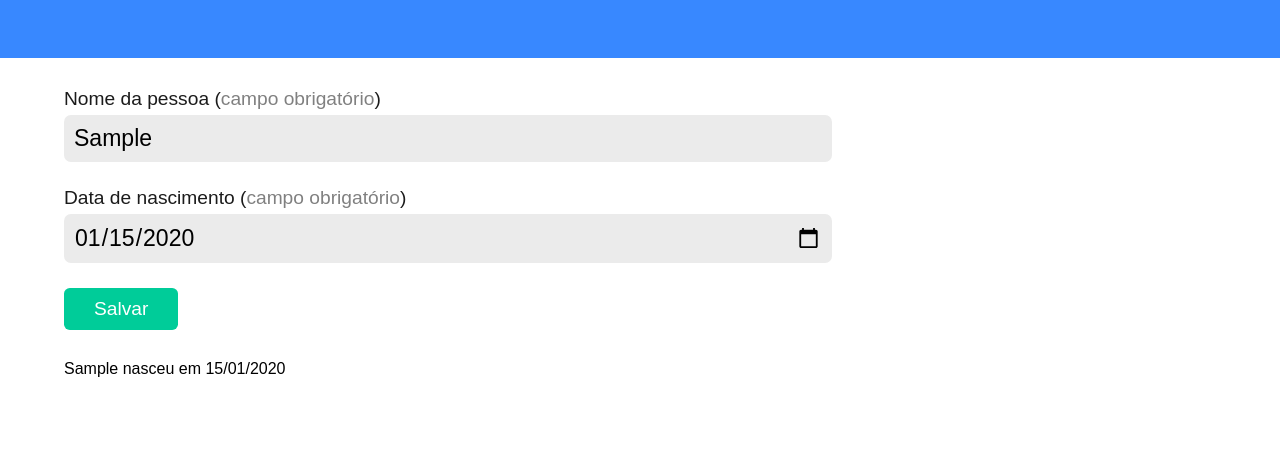
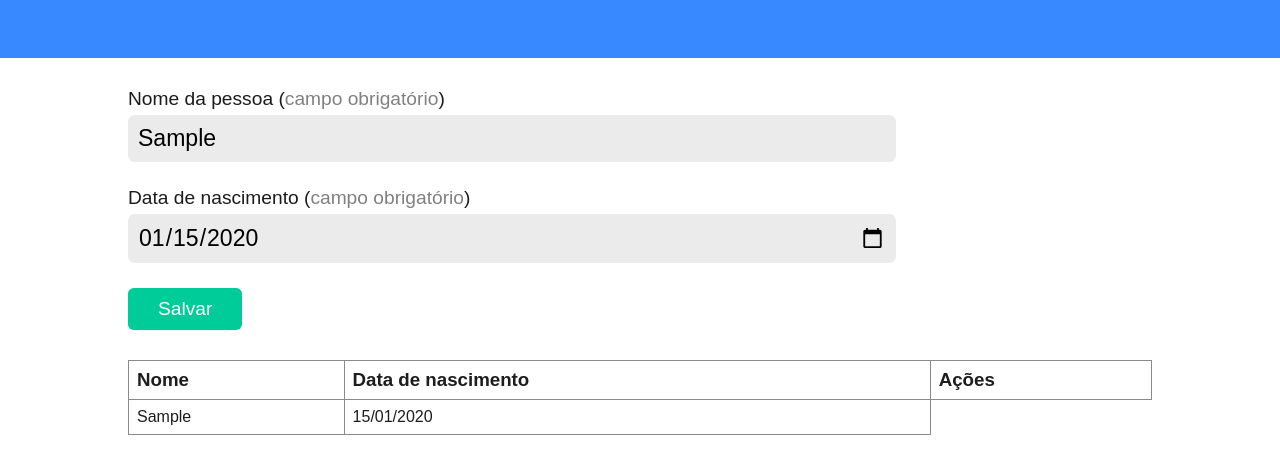
Before and after one commit to lucassl2020/7DaysOfCode, a plain HTML site: page JS e DOM/index.html in a window 1280 px wide. Both pictures are taken after typing "Sample", "2020-01-15" into the empty fields and a click on the button "Salvar". Shown: the part 102-576 px from the top of the page. Drawn offline with Linux system fonts and the light colour scheme.

Commit message:
Save people in localStorage and loading in table

```diff
--- a/JS e DOM/css/style.css
+++ b/JS e DOM/css/style.css
@@ -5,9 +5,14 @@
     font-family: sans-serif;
 }
 
+/* body{
+    max-width: 100vw;
+} */
+
 button{
     padding: 5px;
 }
+
 
 .cabecalho{
     display: flex;
@@ -19,7 +24,7 @@ button{
 }
 
 .conteudo-principal{
-    padding: 0 5vw;
+    padding: 0 10vw;
 }
 
 .formulario{
@@ -91,6 +96,17 @@ button{
     padding: 30px;
 }
 
+table {
+    width: 100%;
+    border-collapse: collapse;
+    color: rgb(29, 29, 29);
+}
+th, td {
+    border: 1px solid rgb(138, 138, 138); /* Borda das células */
+    padding: 8px; /* Espaçamento interno das células */
+    text-align: left; /* Alinhamento do texto */
+}
+
 #error-message{
     font-size: 1.1em;
 }
--- a/JS e DOM/index.html
+++ b/JS e DOM/index.html
@@ -38,8 +38,18 @@
             </button>
         </form>
 
-        <p id="print"></p>
+        <table id="tabela-pessoas">
+            <thead>
+                <tr>
+                    <td><h3>Nome</h3></td>
+                    <td><h3>Data de nascimento</h3></td>
+                    <td><h3>Ações</h3></td>
+                </tr>
+            </thead>
+            <tbody></tbody>
+        </table>
     </main>
+
 
     <div class="modal-container">
         <div class="modal">
--- a/JS e DOM/scripts/main.js
+++ b/JS e DOM/scripts/main.js
@@ -12,35 +12,50 @@ function formatDate(date){
     return date.split('-').reverse().join('/');
 }
 
-function validateData(data){
+function validatePessoa(data){
     let dataIsValid = true;
     const errorMessage = document.getElementById("error-message");
 
     if (data.nome.length === 0 || data.dataNascimento.length === 0){
         errorMessage.textContent = "Preencha todos os campos";
         dataIsValid = false;
+    }else if (!(/^[a-zA-Z\s]+$/.test(data.nome))){
+        errorMessage.textContent = "O nome deve conter apenas letras e espaços";
+        dataIsValid = false;
     }else if (data.nome.length < 3 || 120 <  data.nome.length){
         errorMessage.textContent = "O nome deve possuir de 3 a 120 caracteres";
-        dataIsValid = false;
-    }else if (!(/^[a-zA-Z\s]+$/.test(data.nome))){
-        errorMessage.textContent = "O nome deve conter apenas letras e espaços";
         dataIsValid = false;
     }
 
     return dataIsValid;
 }
 
+function savePessoa(data){
+    const pessoasVetor = JSON.parse(localStorage.getItem('pessoas')) || [];
+
+    pessoasVetor.push(data);
+
+    localStorage.setItem('pessoas', JSON.stringify(pessoasVetor));
+}
+
 function showData(event){
     event.preventDefault();
 
     const data = collectData();
-    const [nome, dataNascimento] = [data.nomeElement.value, formatDate(data.dataNascimentoElement.value)];
+    const pessoa = {nome: data.nomeElement.value,
+                    dataNascimento: formatDate(data.dataNascimentoElement.value)};
 
-    if (validateData({nome, dataNascimento})){
-        const textElement = document.getElementById("print");
+    if (validatePessoa(pessoa)){
+        savePessoa(pessoa);
 
-        textElement.textContent = `${nome} nasceu em ${dataNascimento}`;
-        textElement.style.display = "block";
+        var table = document.getElementById("tabela-pessoas").getElementsByTagName('tbody')[0];
+        var newRow = table.insertRow(table.rows.length);
+        var cell1 = newRow.insertCell(0);
+        var cell2 = newRow.insertCell(1);
+        // var cell3 = newRow.insertCell(2);
+        cell1.innerHTML = pessoa.nome;
+        cell2.innerHTML = pessoa.dataNascimento;
+        // cell3.innerHTML = "";
     }else{
         const modalContainer = document.getElementsByClassName("modal-container")[0];
 
```
